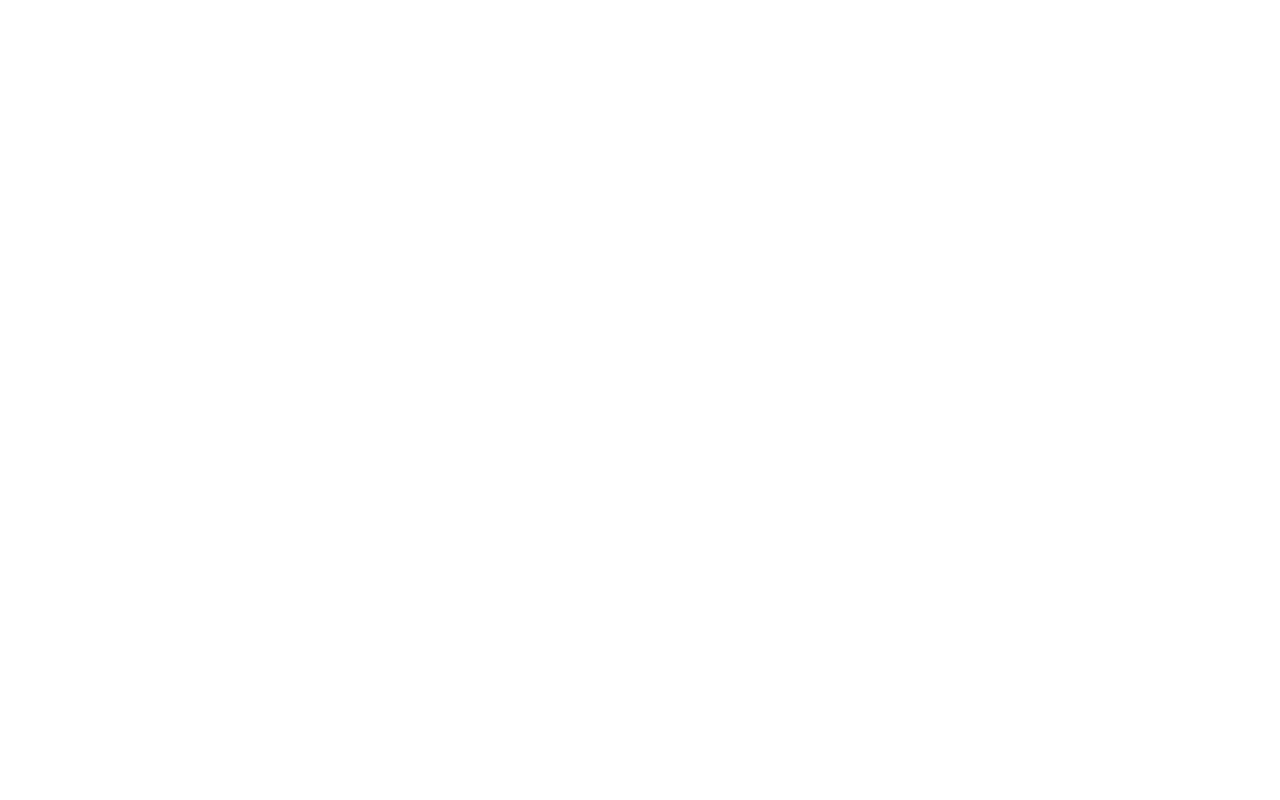
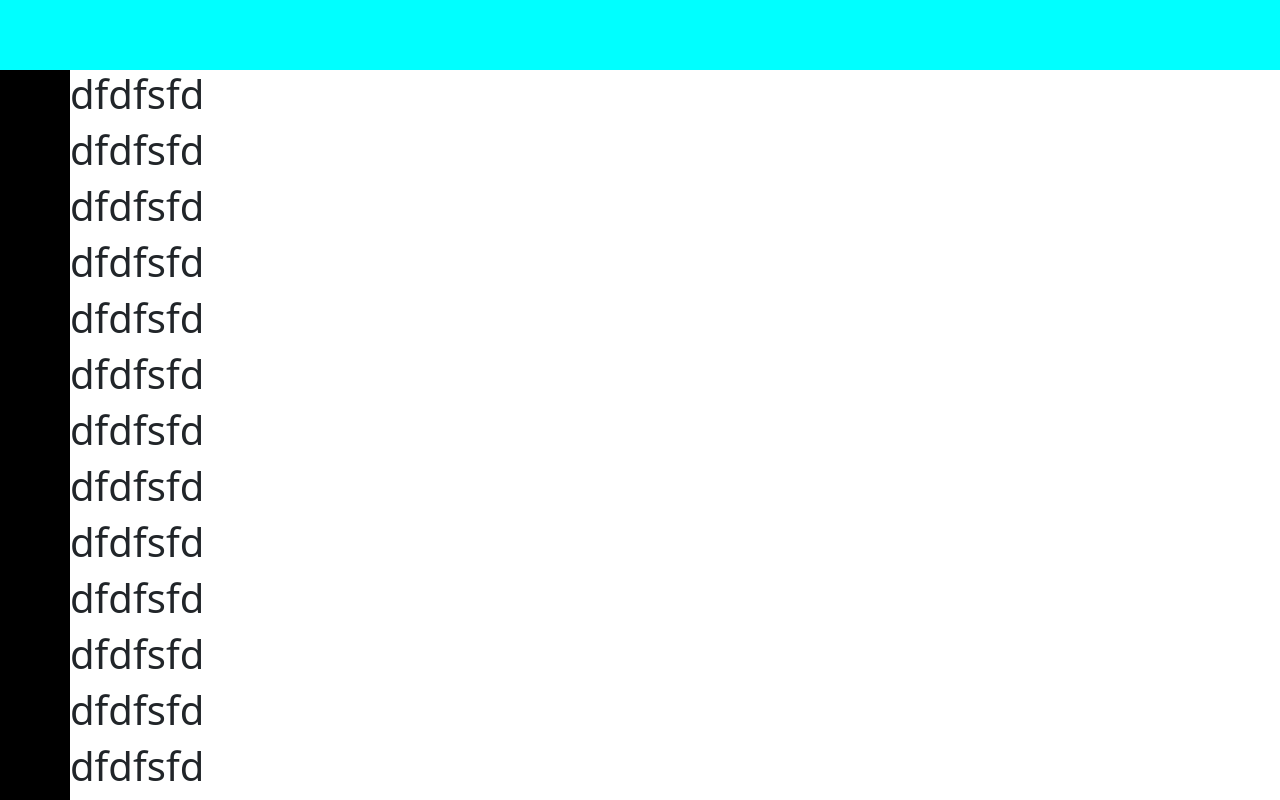
Before and after one commit to Donato-Carola/html-css-bootstrap-dashboard, a plain HTML site: page index.html in a window 1280 px wide. Drawn offline with nearby package versions, Linux system fonts and the light colour scheme.

Commit message:
prima prova della macrostruttura con overflow del main, aggiungendo degli H1 per vedere se funziona senza spaccare il layout

```diff
--- a/css/style.css
+++ b/css/style.css
@@ -0,0 +1,24 @@
+nav{
+    background-color: aqua;
+    height: 70px;
+}
+
+header{
+  background-color: black;
+  width: 70px;
+  height: calc(100vh - 70px);
+
+}
+
+main{
+
+    width: calc(100% - 70px);
+    height: calc(100vh - 70px);
+    overflow: auto;
+}
+
+/*main>div.my_box{
+    background-color: blue;
+    height: 1500px;
+
+}*/
--- a/index.html
+++ b/index.html
@@ -8,22 +8,107 @@
     <link rel="stylesheet" href="css/style.css">
 </head>
 <body>
+
     <nav>
 
 
 
     </nav>
+    <div class="d-flex">
 
     <header>
 
 
     </header>
 
-<main>
+<main >
+ <div class="my_box">
+    <h1>dfdfsfd</h1>
+    <h1>dfdfsfd</h1>
+    <h1>dfdfsfd</h1>
+    <h1>dfdfsfd</h1>
+    <h1>dfdfsfd</h1>
+    <h1>dfdfsfd</h1>
+    <h1>dfdfsfd</h1>
+    <h1>dfdfsfd</h1>
+    <h1>dfdfsfd</h1>
+    <h1>dfdfsfd</h1>
+    <h1>dfdfsfd</h1>
+    <h1>dfdfsfd</h1>
+    <h1>dfdfsfd</h1>
+    <h1>dfdfsfd</h1>
+    <h1>dfdfsfd</h1>
+    <h1>dfdfsfd</h1>
+    <h1>dfdfsfd</h1>
+    <h1>dfdfsfd</h1>
+    <h1>dfdfsfd</h1>
+    <h1>dfdfsfd</h1>
+    <h1>dfdfsfd</h1>
+    <h1>dfdfsfd</h1>
+    <h1>dfdfsfd</h1>
+    <h1>dfdfsfd</h1>
+    <h1>dfdfsfd</h1>
+    <h1>dfdfsfd</h1>
+    <h1>dfdfsfd</h1>
+    <h1>dfdfsfd</h1>
+    <h1>dfdfsfd</h1>
+    <h1>dfdfsfd</h1>
+    <h1>dfdfsfd</h1>
+    <h1>dfdfsfd</h1>
+    <h1>dfdfsfd</h1>
+    <h1>dfdfsfd</h1>
+    <h1>dfdfsfd</h1>
+    <h1>dfdfsfd</h1>
+    <h1>dfdfsfd</h1>
+    <h1>dfdfsfd</h1>
+    <h1>dfdfsfd</h1>
+    <h1>dfdfsfd</h1>
+    <h1>dfdfsfd</h1>
+    <h1>dfdfsfd</h1>
+    <h1>dfdfsfd</h1>
+    <h1>dfdfsfd</h1>
+    <h1>dfdfsfd</h1>
+    <h1>dfdfsfd</h1>
+    <h1>dfdfsfd</h1>
+    <h1>dfdfsfd</h1>
+    <h1>dfdfsfd</h1>
+    <h1>dfdfsfd</h1>
+    <h1>dfdfsfd</h1>
+    <h1>dfdfsfd</h1>
+    <h1>dfdfsfd</h1>
+    <h1>dfdfsfd</h1>
+    <h1>dfdfsfd</h1>
+    <h1>dfdfsfd</h1>
+    <h1>dfdfsfd</h1>
+    <h1>dfdfsfd</h1>
+    <h1>dfdfsfd</h1>
+    <h1>dfdfsfd</h1>
+    <h1>dfdfsfd</h1>
+    <h1>dfdfsfd</h1>
+    <h1>dfdfsfd</h1>
+    <h1>dfdfsfd</h1>
+    <h1>dfdfsfd</h1>
+    <h1>dfdfsfd</h1>
+    <h1>dfdfsfd</h1>
+    <h1>dfdfsfd</h1>
+    <h1>dfdfsfd</h1>
+    <h1>dfdfsfd</h1>
+    <h1>dfdfsfd</h1>
+    <h1>dfdfsfd</h1>
+    <h1>dfdfsfd</h1>
+    <h1>dfdfsfd</h1>
+    <h1>dfdfsfd</h1>
+    <h1>dfdfsfd</h1>
+    <h1>dfdfsfd</h1>
+    <h1>dfdfsfd</h1>
 
 
+
+
+ </div>
+
 </main>
-
+</div>
 
 </body>
 </html>
```
